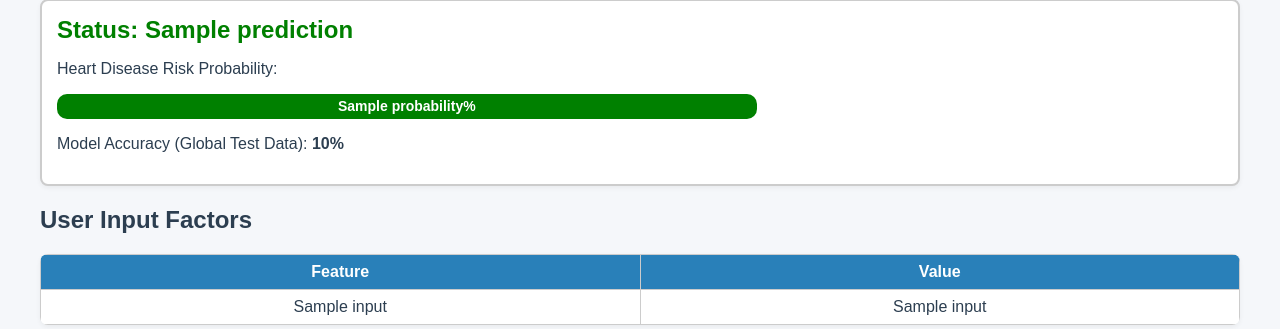
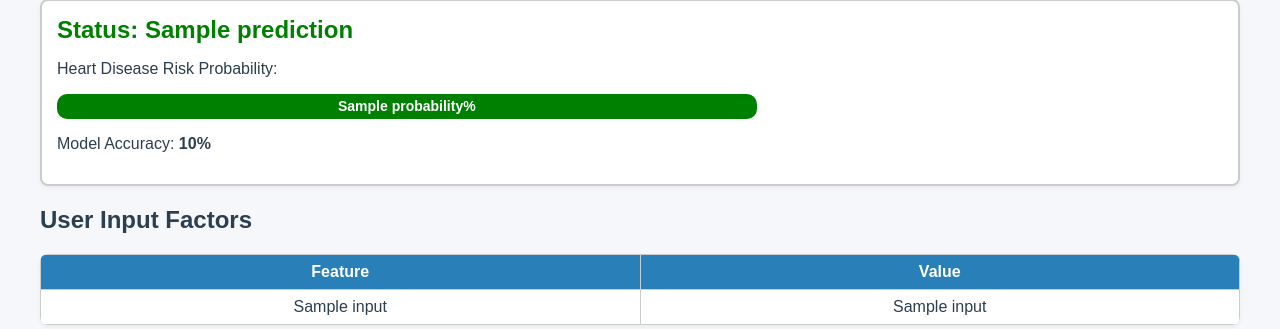
Before and after one commit to CartoonSketch/HDP-Project, a Flask app: template templates/result.html in a window 1280 px wide. Shown: the part 103-432 px from the top of the page. Run offline with Flask 3, Linux system fonts and the light colour scheme; the template is opened without the code that fills it: most values are stand-ins (such as "Sample title", 1, 10 or a date in 2020).

Commit message:
Update result.html

```diff
--- a/templates/result.html
+++ b/templates/result.html
@@ -91,7 +91,7 @@
         </div>
 
         {% if model_accuracy %}
-            <p>Model Accuracy (Global Test Data): <b>{{ model_accuracy*100 | round(2) }}%</b></p>
+            <p>Model Accuracy: <b>{{ model_accuracy*100 | round(2) }}%</b></p>
         {% endif %}
     </div>
 
@@ -130,7 +130,7 @@
     {% endfor %}
     {% endif %}
 
-    <h2>Model Analysis (Global Results)</h2>
+    <h2>Model Analysis</h2>
     <div class="analysis-charts">
         <div>
             <img src="{{ url_for('static', filename='images/confusion_matrix.png') }}" alt="Confusion Matrix">
```
